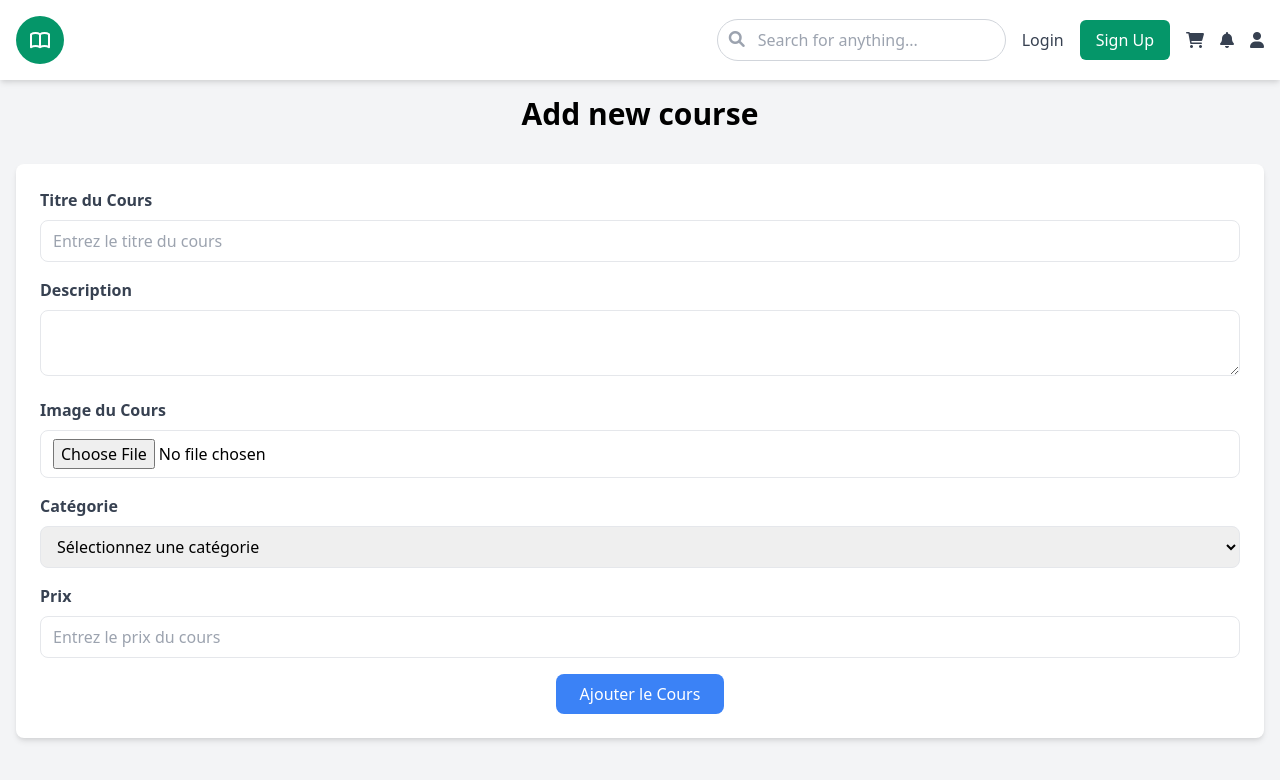
After one commit to Dwizza/youdemy, a PHP site: page /addCourse.php in a window 1280 px wide. The commit adds this page. Shown: the top 780 px of the page. Run offline with PHP 8.4, Linux system fonts and the light colour scheme; some libraries are stand-ins or nearby versions.

Commit message:
ajouter la formulaire pour ajouter un cours et fix des petits problemes sur login

```diff
--- /dev/null
+++ b/viewEnseignant/addCourse.php
@@ -0,0 +1,50 @@
+<?php include_once 'header.php';?>
+    <div class="container mx-auto p-4">
+        <h1 class="text-3xl font-bold text-center mb-8">Add new course</h1>
+        <form class="bg-white p-6 rounded-lg shadow-md">
+            <!-- Titre du cours -->
+            <div class="mb-4">
+                <label for="title" class="block text-gray-700 font-bold mb-2">Titre du Cours</label>
+                <input type="text" id="title" name="title" class="w-full px-3 py-2 border rounded-lg focus:outline-none focus:ring-2 focus:ring-blue-500" placeholder="Entrez le titre du cours" required>
+            </div>
+
+            <!-- Description du cours avec TinyMCE -->
+            <div class="mb-4">
+                <label for="description" class="block text-gray-700 font-bold mb-2">Description</label>
+                <textarea id="description" name="description" class="w-full px-3 py-2 border rounded-lg focus:outline-none focus:ring-2 focus:ring-blue-500"></textarea>
+            </div>
+
+            <!-- Image du cours -->
+            <div class="mb-4">
+                <label for="image" class="block text-gray-700 font-bold mb-2">Image du Cours</label>
+                <input type="file" id="image" name="image" class="w-full px-3 py-2 border rounded-lg focus:outline-none focus:ring-2 focus:ring-blue-500" accept="image/*" required>
+            </div>
+
+            <!-- Catégorie du cours -->
+            <div class="mb-4">
+                <label for="category" class="block text-gray-700 font-bold mb-2">Catégorie</label>
+                <select id="category" name="category" class="w-full px-3 py-2 border rounded-lg focus:outline-none focus:ring-2 focus:ring-blue-500" required>
+                    <option value="" disabled selected>Sélectionnez une catégorie</option>
+                    <option value="web">Développement Web</option>
+                    <option value="design">Design</option>
+                    <option value="business">Business</option>
+                    <option value="marketing">Marketing</option>
+                </select>
+            </div>
+
+            <!-- Prix du cours -->
+            <div class="mb-4">
+                <label for="price" class="block text-gray-700 font-bold mb-2">Prix</label>
+                <input type="number" id="price" name="price" class="w-full px-3 py-2 border rounded-lg focus:outline-none focus:ring-2 focus:ring-blue-500" placeholder="Entrez le prix du cours" required>
+            </div>
+
+            <!-- Bouton de soumission -->
+            <div class="text-center">
+                <button type="submit" class="bg-blue-500 text-white px-6 py-2 rounded-lg hover:bg-blue-600 focus:outline-none focus:ring-2 focus:ring-blue-500">
+                    Ajouter le Cours
+                </button>
+            </div>
+        </form>
+    </div>
+</body>
+</html>
--- a/viewEnseignant/header.php
+++ b/viewEnseignant/header.php
@@ -1,6 +1,6 @@
 <?php
 session_start();
-var_dump($_SESSION['role']);
+// session_destroy();
 if($_SESSION){
     if($_SESSION['role']=='teacher'){
     ?>
@@ -13,6 +13,17 @@ if($_SESSION){
     <title>Youdemy - Online Learning Platform</title>
     <link href="https://cdnjs.cloudflare.com/ajax/libs/font-awesome/6.0.0/css/all.min.css" rel="stylesheet">
     <link href="https://cdn.jsdelivr.net/npm/tailwindcss@2.2.19/dist/tailwind.min.css" rel="stylesheet">
+    <script src="https://cdn.tiny.cloud/1/78e64kfn4s0xf8q1pja038ftdx4ou3j180izfr0hakyitmql/tinymce/6/tinymce.min.js" referrerpolicy="origin"></script>
+    <script>
+        // Initialisation de TinyMCE
+        tinymce.init({
+            selector: '#description', // Cible le textarea avec l'ID "description"
+            plugins: 'advlist autolink lists link image charmap preview anchor table',
+            toolbar: 'undo redo | formatselect | bold italic underline | alignleft aligncenter alignright | bullist numlist | link image',
+            menubar: false,
+            height: 300,
+        });
+    </script>
 </head>
 <body class="bg-gray-100">
 
@@ -25,16 +36,17 @@ if($_SESSION){
             </svg>
         </div>
             <div class="flex items-center space-x-4">
-                <a class="hover:text-green-600" href="">Home</a>
-                <a class="hover:text-green-600" href="">Add course</a>
-                <a class="hover:text-green-600" href="">Statistics</a>
+                <a class="hover:text-green-600" href="index.php">Home</a>
+                <a class="hover:text-green-600" href="index.php">All courses</a>
+                <a class="hover:text-green-600" href="addCourse.php">Add course</a>
+                <a class="hover:text-green-600" href="statisticTeacher.php">Statistics</a>
                 <div class="relative">
                     <i class="fas fa-search absolute left-3 top-3 text-gray-400"></i>
                     <input type="text" placeholder="Search for anything..." class="pl-10 pr-4 py-2 rounded-full border border-gray-300 focus:outline-none focus:ring-2 focus:ring-green-500 w-full md:w-auto">
                 </div>
                 <i class="fas fa-shopping-cart text-gray-700 hover:text-green-600 cursor-pointer"></i>
                 <i class="fas fa-bell text-gray-700 hover:text-green-600 cursor-pointer"></i>
-                <i class="fas fa-user text-gray-700 hover:text-green-600 cursor-pointer"></i>
+                <a href="../classes/UserRepo.php?id=<?= $_SESSION['userid']?>"><i class="fa-solid fa-right-from-bracket text-gray-700 hover:text-green-600 cursor-pointer"></i></a>
             </div>
         </div>
     </nav>
@@ -50,6 +62,17 @@ if($_SESSION){
             <title>Youdemy - Online Learning Platform</title>
             <link href="https://cdnjs.cloudflare.com/ajax/libs/font-awesome/6.0.0/css/all.min.css" rel="stylesheet">
             <link href="https://cdn.jsdelivr.net/npm/tailwindcss@2.2.19/dist/tailwind.min.css" rel="stylesheet">
+            <script src="https://cdn.tiny.cloud/1/78e64kfn4s0xf8q1pja038ftdx4ou3j180izfr0hakyitmql/tinymce/6/tinymce.min.js" referrerpolicy="origin"></script>
+    <script>
+        // Initialisation de TinyMCE
+        tinymce.init({
+            selector: '#description', // Cible le textarea avec l'ID "description"
+            plugins: 'advlist autolink lists link image charmap preview anchor table',
+            toolbar: 'undo redo | formatselect | bold italic underline | alignleft aligncenter alignright | bullist numlist | link image',
+            menubar: false,
+            height: 300,
+        });
+    </script>
         </head>
         <body class="bg-gray-100">
 
@@ -63,14 +86,15 @@ if($_SESSION){
                 </div>
                     <div class="flex items-center space-x-5">
                         <a class="hover:text-green-600" href="">Home</a>
-                        <a class="hover:text-green-600" href="">Mes cours</a>
+                        <a class="hover:text-green-600" href="">All courses</a>
+                        <a class="hover:text-green-600" href="">My courses</a>
                         <div class="relative">
                             <i class="fas fa-search absolute left-3 top-3 text-gray-400"></i>
                             <input type="text" placeholder="Search for anything..." class="pl-10 pr-4 py-2 rounded-full border border-gray-300 focus:outline-none focus:ring-2 focus:ring-green-500 w-full md:w-auto">
                         </div>
                         <i class="fas fa-shopping-cart text-gray-700 hover:text-green-600 cursor-pointer"></i>
                         <i class="fas fa-bell text-gray-700 hover:text-green-600 cursor-pointer"></i>
-                        <i class="fas fa-user text-gray-700 hover:text-green-600 cursor-pointer"></i>
+                        <a href="../classes/UserRepo.php?id=<?= $_SESSION['userid']?>"><i class="fa-solid fa-right-from-bracket text-gray-700 hover:text-green-600 cursor-pointer"></i></a>
                     </div>
                 </div>
             </nav>
@@ -85,6 +109,17 @@ if($_SESSION){
             <title>Youdemy - Online Learning Platform</title>
             <link href="https://cdnjs.cloudflare.com/ajax/libs/font-awesome/6.0.0/css/all.min.css" rel="stylesheet">
             <link href="https://cdn.jsdelivr.net/npm/tailwindcss@2.2.19/dist/tailwind.min.css" rel="stylesheet">
+            <script src="https://cdn.tiny.cloud/1/78e64kfn4s0xf8q1pja038ftdx4ou3j180izfr0hakyitmql/tinymce/6/tinymce.min.js" referrerpolicy="origin"></script>
+    <script>
+        // Initialisation de TinyMCE
+        tinymce.init({
+            selector: '#description', // Cible le textarea avec l'ID "description"
+            plugins: 'advlist autolink lists link image charmap preview anchor table',
+            toolbar: 'undo redo | formatselect | bold italic underline | alignleft aligncenter alignright | bullist numlist | link image',
+            menubar: false,
+            height: 300,
+        });
+    </script>
         </head>
         <body class="bg-gray-100">
 
--- a/viewEnseignant/index.php
+++ b/viewEnseignant/index.php
@@ -4,7 +4,11 @@ include_once 'header.php';
 <!-- Hero Section -->
     <div class="bg-gradient-to-r from-green-500 to-green-600 py-12 md:py-20">
         <div class="container mx-auto text-center text-white px-4">
-            <h1 class="text-3xl md:text-5xl font-bold mb-4">Learning that gets you</h1>
+            <?php if($_SESSION){ ?>
+            <h1 class="text-3xl md:text-5xl font-bold mb-4">Welcome <?= $_SESSION['userName']?></h1>
+            <?php }else{?>
+            <p class="text-3xl md:text-5xl font-bold mb-4">Start learning with us today.</p>
+            <?php }?>
             <p class="text-lg md:text-xl mb-8">Skills for your present (and future). Get started with us.</p>
             <button class="bg-white text-green-600 px-6 py-3 rounded-lg font-semibold hover:bg-gray-100">Explore now</button>
         </div>
--- a/viewEnseignant/login.php
+++ b/viewEnseignant/login.php
@@ -48,6 +48,7 @@
 </body>
 </html>
 <?php
+session_start();
 include_once '../classes/userRepo.php';
 if(isset($_POST['login'])){
     $email = $_POST['email'];
--- /dev/null
+++ b/viewEnseignant/statisticTeacher.php
@@ -0,0 +1 @@
+<?php include_once 'header.php';?>
```
Also changed, not shown: classes/userRepo.php (+42 -16 lines).
